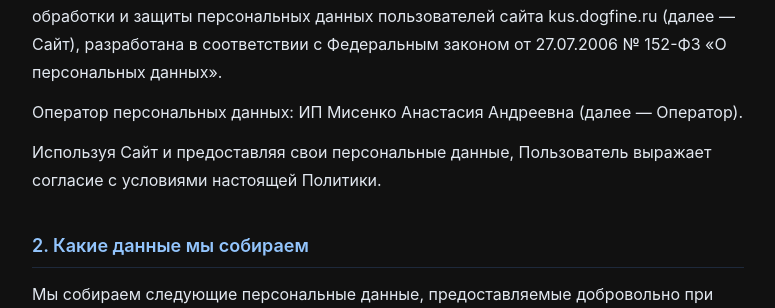
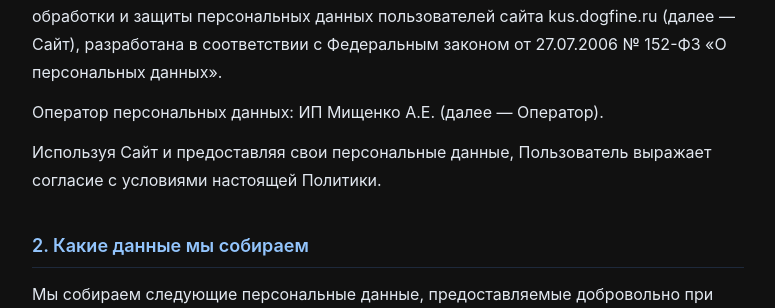
Before and after one commit to kotyadji-coder/kus, a FastAPI app: page /privacy in a window 1280 px wide. Shown: the part 322-630 px from the top of the page, without its empty margins (252-1027 px from the left). Run offline with FastAPI, Linux system fonts and the light colour scheme.

Commit message:
fix: correct operator name in privacy policy
Co-Authored-By: Claude Opus 4.6 (1M context) <noreply@anthropic.com>

```diff
--- a/templates/privacy.html
+++ b/templates/privacy.html
@@ -27,7 +27,7 @@ a { color: #93c5fd; }
 
 <h2>1. Общие положения</h2>
 <p>Настоящая Политика конфиденциальности (далее — Политика) определяет порядок обработки и защиты персональных данных пользователей сайта kus.dogfine.ru (далее — Сайт), разработана в соответствии с Федеральным законом от 27.07.2006 № 152-ФЗ «О персональных данных».</p>
-<p>Оператор персональных данных: ИП Мисенко Анастасия Андреевна (далее — Оператор).</p>
+<p>Оператор персональных данных: ИП Мищенко А.Е. (далее — Оператор).</p>
 <p>Используя Сайт и предоставляя свои персональные данные, Пользователь выражает согласие с условиями настоящей Политики.</p>
 
 <h2>2. Какие данные мы собираем</h2>
@@ -93,7 +93,7 @@ a { color: #93c5fd; }
 <p>Оператор оставляет за собой право вносить изменения в настоящую Политику. Актуальная версия всегда размещена на данной странице.</p>
 
 <h2>10. Контакты</h2>
-<p>ИП Мисенко Анастасия Андреевна<br>
+<p>ИП Мищенко А.Е.<br>
 Email: <a href="mailto:kotyadji@gmail.com">kotyadji@gmail.com</a><br>
 Telegram: <a href="https://t.me/doggifood_bot">@doggifood_bot</a><br>
 Сайт: <a href="https://kus.dogfine.ru">kus.dogfine.ru</a></p>
```
